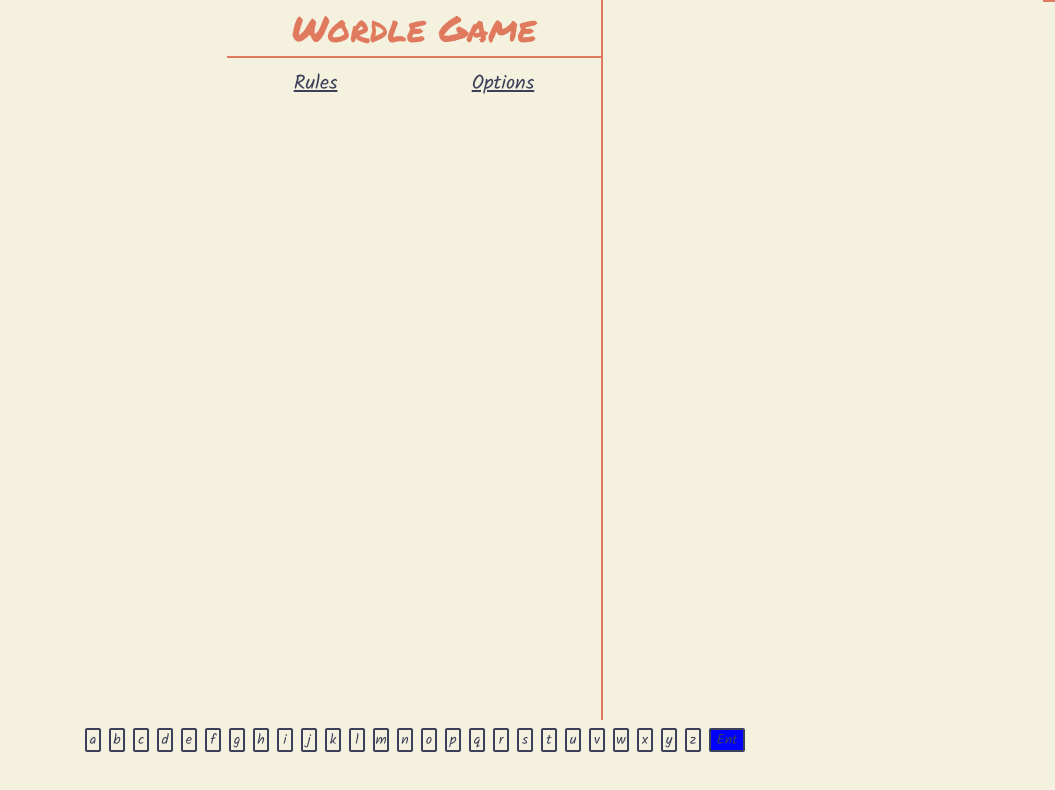
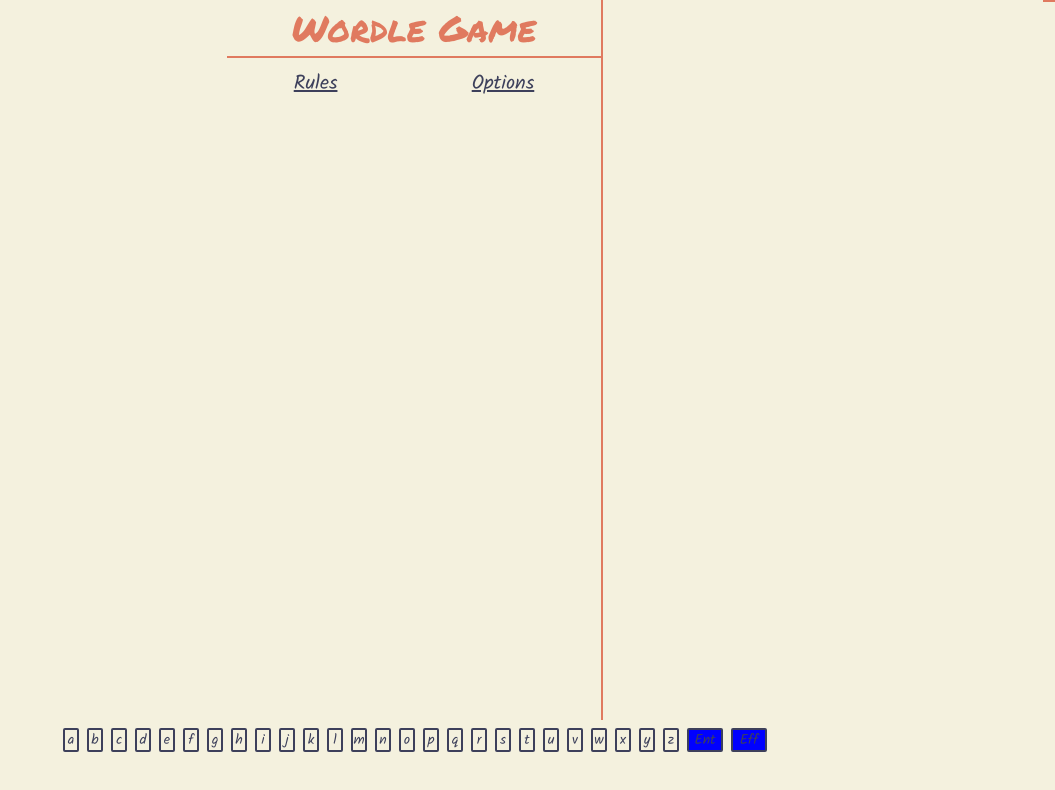
Before and after one commit to ghislaingirardeau/wordle-game, a Vue app: page / in a window 1280 px wide. Shown: the top 790 px of the page, without its empty margins (225-1280 px from the left). Built offline with nearby package versions, Linux system fonts and the light colour scheme.

Commit message:
refactor: file ts for types

```diff
--- a/src/components/GuessInput.vue
+++ b/src/components/GuessInput.vue
@@ -21,6 +21,7 @@
       @keydown.enter="onSubmit"
       :disabled="props.disabledInput"
       @focusout="reFocusOnBlur"
+      @input="fromVirtualKeyboard"
     />
     <!-- Modal to display info -->
     <dialog-info ref="dialogComponent" idName="error">
@@ -177,6 +178,10 @@ function reFocusOnBlur(event: Event) {
   setTimeout(() => input.focus());
 }
 
+function fromVirtualKeyboard(e: Event) {
+  return;
+}
+
 // C'est ici qu'est choisi le mot à dispatcher en lettre
 function wordToDisplayInLetter(guessAttempt: number): string {
   // si tu as un mot dans le tatbleau qui correspond à la tentative précédente, tu renvoie ce mot
--- a/src/components/lettersHelper.vue
+++ b/src/components/lettersHelper.vue
@@ -15,41 +15,13 @@
 
 <script setup lang="ts">
 import { computed, onMounted, ref } from "vue";
+import { type keyEvent } from "@/types/interface";
+import { allLetters } from "@/settings";
 
 const props = defineProps({
   guessSubmited: Array,
   wordOfTheDay: String,
 });
-
-const allLetters = ref([
-  "a",
-  "b",
-  "c",
-  "d",
-  "e",
-  "f",
-  "g",
-  "h",
-  "i",
-  "j",
-  "k",
-  "l",
-  "m",
-  "n",
-  "o",
-  "p",
-  "q",
-  "r",
-  "s",
-  "t",
-  "u",
-  "v",
-  "w",
-  "x",
-  "y",
-  "z",
-  "Ent",
-]);
 
 function dynamicStyles(letter: string) {
   let classesToAdd = {
@@ -64,24 +36,39 @@ function dynamicStyles(letter: string) {
     classesToAdd.transition = true;
   }
   // pour la touche "enter" du clavier virtuelle
-  if (letter === "Ent") {
+  if (letter === "Ent" || letter === "Eff") {
     classesToAdd["bg-[blue]"] = true;
     classesToAdd["px-4"] = true;
   }
   return classesToAdd;
 }
 
-function triggerKeyPress(e: Event) {
+function triggerKeyPress(event: Event) {
   // verifie que c'est la touch enter
-  if (e.target.textContent === "Ent") {
-    console.dir(document.querySelector("input"));
+  const keyboardElement = event.target as HTMLElement;
+  const GuessInputElement = document.querySelector("input") as HTMLInputElement;
+  if (keyboardElement.textContent === "Ent") {
     // créer l'event keydown, qui est déjà sur l'input dans GuessInput
-    const event = new Event("keydown");
-    // ajoute la propriété key à event, sinon elle n'existe pas, car c'est un click
-    event.key = "Enter";
-    // récupére l'input "guess", éxécute l'event "keydown" qui est mis grace à @keydown.enter
+    const eventKeyDown = new Event("keydown") as keyEvent;
+    // ajoute la propriété "key" à event, sinon elle n'existe pas, car l'event actuel est un click
+    eventKeyDown.key = "Enter";
+    // récupére l'input "guess" qui a été crée dans "GuessInput",
+    // éxécute l'event "keydown" qui est mis grace à @keydown.enter
     // comme la propriété key:"Enter" est présente dans l'event, @keydown.enter ne pose pas de probleme
-    document.querySelector("input")?.dispatchEvent(event);
+    GuessInputElement.dispatchEvent(eventKeyDown);
+    return;
+  }
+  if (keyboardElement.textContent === "Eff") {
+    GuessInputElement.value = GuessInputElement.value.slice(0, -1);
+    const changeInputValue = new Event("input") as Event;
+    GuessInputElement.dispatchEvent(changeInputValue);
+    return;
+  }
+  // vérifie que l'input n'a pas déja 5 lettres
+  if (GuessInputElement.value.length < 5) {
+    GuessInputElement.value += keyboardElement.dataset.letter?.toUpperCase();
+    const changeInputValue = new Event("input") as Event;
+    GuessInputElement.dispatchEvent(changeInputValue);
   }
 }
 
--- /dev/null
+++ b/src/types/interface.ts
@@ -0,0 +1,10 @@
+interface keyEvent extends Event {
+  key: string;
+}
+
+interface levels {
+  type: string;
+  attempt: number;
+}
+
+export type { keyEvent, levels };
```
